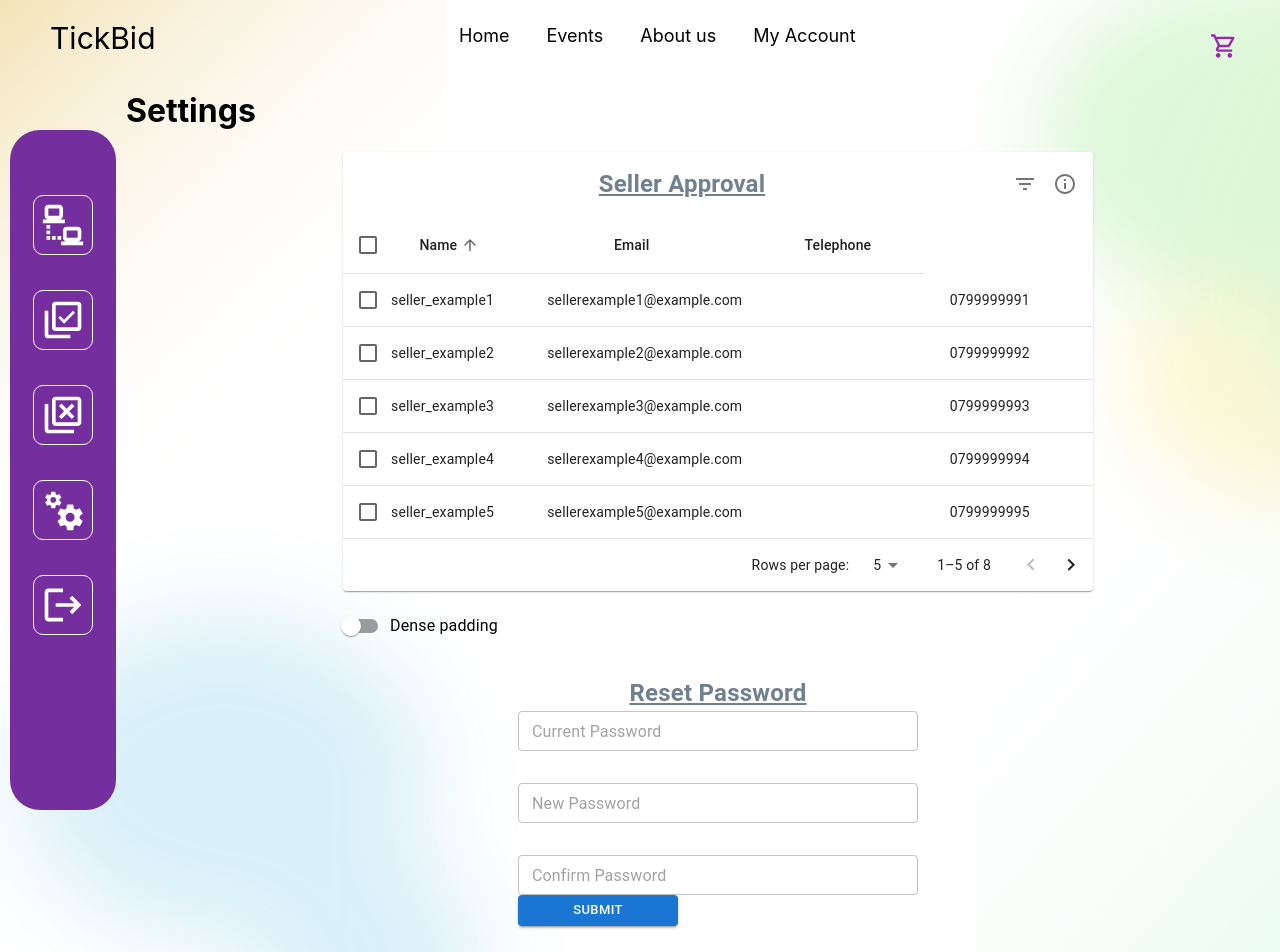
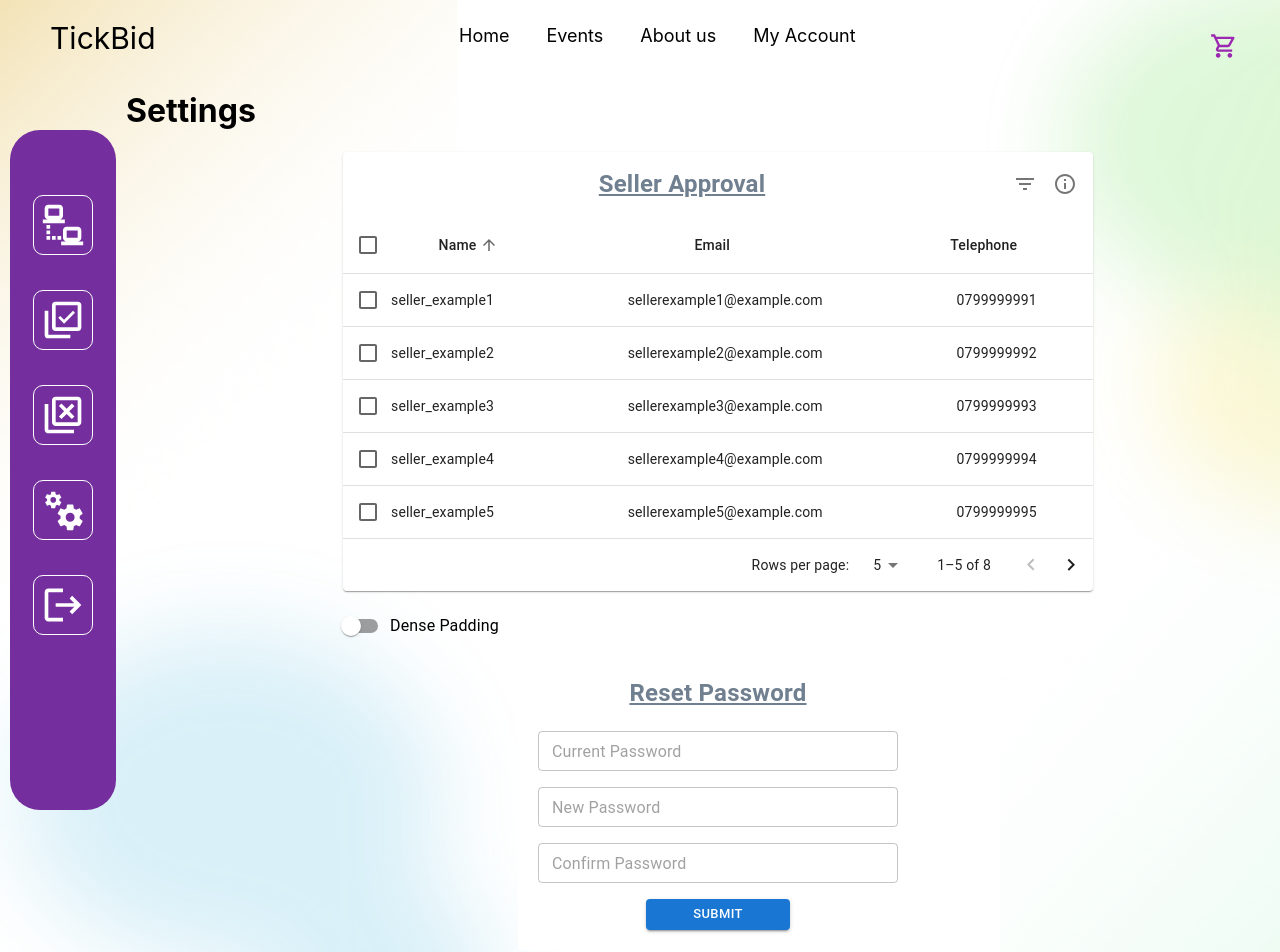
Before and after one commit to samitha093/Software-project, a Next.js app in the folder client/: page /manager/settings in a window 1280 px wide. Shown: the top 952 px of the page. Built offline with nearby package versions, Linux system fonts and the light colour scheme.

Commit message:
Manager Modifications V1.0
Some modifications has been done in the settings window

```diff
--- a/client/components/manager/Managerpwdreset.tsx
+++ b/client/components/manager/Managerpwdreset.tsx
@@ -15,7 +15,7 @@ const Managerpwdreset: React.FC<ManagerpwdresetProps> = ({ }) => {
                     <div className="manager-password-form-wrapper">
                         <Typography className="manager-settings-head">Reset Password</Typography>
                         <form className="manager-password-box2">
-                                <Stack spacing={4}>
+                            <Stack spacing={2} margin="10px">
                                 <TextField
                                     type="password"
                                     id="current-password"
@@ -40,16 +40,15 @@ const Managerpwdreset: React.FC<ManagerpwdresetProps> = ({ }) => {
                                     className="textfield"
                                     required
                                 />
-                                </Stack>
-                            </form>
                                 <Button className="manager-button-submit"
                                     type="submit"
                                     variant="contained"
                                     size="small"
-                                alignment = "center"
                                 >
                                     Submit
                                 </Button>
+                            </Stack>
+                        </form>
                     </div>
                 </Grid>
             </Box>
--- a/client/components/manager/Sellerapprovaltable.tsx
+++ b/client/components/manager/Sellerapprovaltable.tsx
@@ -368,9 +368,7 @@ export default function EnhancedTable() {
                                                 {row.name}
                                             </TableCell>
                                             <TableCell align="center">{row.email}</TableCell>
-                                            <TableCell align="center">{row.fat}</TableCell>
                                             <TableCell align="center">{row.telephone}</TableCell>
-                                            <TableCell align="center">{row.protein}</TableCell>
                                         </TableRow>
                                     );
                                 })}
@@ -397,8 +395,8 @@ export default function EnhancedTable() {
                 />
             </Paper>
             <FormControlLabel
-                control={<Switch checked={dense} onChange={handleChangeDense} />}
-                label="Dense padding"
+                control={<Switch checked={dense} onChange={handleChangeDense}/>}
+                label="Dense Padding"
             />
         </Box>
     );
--- a/client/components/manager/Styles.css
+++ b/client/components/manager/Styles.css
@@ -174,6 +174,12 @@
     color: white;
 }
 
+.manager-eventinfo-image{
+    background-image: url("https://miro.medium.com/max/1400/1*ydhn1QPAKsrbt6UWfn3YnA.jpeg");
+    height: 150px;
+    width: 200px;
+    padding: 10px;
+}
 
 /*manager password reset component*/
 
@@ -203,6 +209,8 @@
     align-self: center;
     width: 100%;
     height: 100%;
+    background-color: transparent !important;
+    opacity: 100%;
 }
 
 .manager-password-box2{
@@ -211,6 +219,7 @@
     flex-direction: column;
     position: relative;
     size: auto;
+    margin: 10px;
 }
 .manager-password-form-wrapper{
     width: 400px;
@@ -224,10 +233,10 @@
 
     width: 40%;
     margin-bottom: 10px;
-    margin-top: 50px;
-    align-self: center;
+    margin-top: 10px;
+    align-self: center !important;
     font-size: medium;
     background-color: #BB9CD1;
     resize: both;
-    justify-content: center;
+    justify-content: center !important;
 }
--- a/client/pages/manager/Styles.css
+++ b/client/pages/manager/Styles.css
@@ -45,4 +45,12 @@
     display: flex;
     align-self: center;
 }
+.manager-settings-container-center{
+    margin-top:"10px";
+    margin-left:"auto";
+    margin-right:"auto";
+    max-width:"480px";
+    justify-content:"center";
+
+}
 /*end-manager settings page*/
--- a/client/pages/manager/settings.tsx
+++ b/client/pages/manager/settings.tsx
@@ -14,13 +14,13 @@ const settings: NextPage = () => {
                 <div>
                     <h1>Settings</h1>
                     <div className="manager-index-container">
-                        <Grid container lg={12} margin-top="20px" maxWidth="480px" justifyContent="center">
+                        <Grid container lg={12} className="manager-settings-container-center" justifyContent="center">
                             <div>
                                 <Sellerapprovaltable />
                             </div>
                         </Grid>
 
-                        <Grid container lg={12} margin-top="20px" maxWidth="480px" justifyContent="center">
+                        <Grid container lg={12} className="manager-settings-container-center" justifyContent="center">
                             <div>
                                 <Managerpwdreset />
                             </div >
```
Also changed, not shown: client/components/manager/Pendingtickets.tsx (+3 -6 lines). Lines whose indentation alone changed are shown as unchanged.
